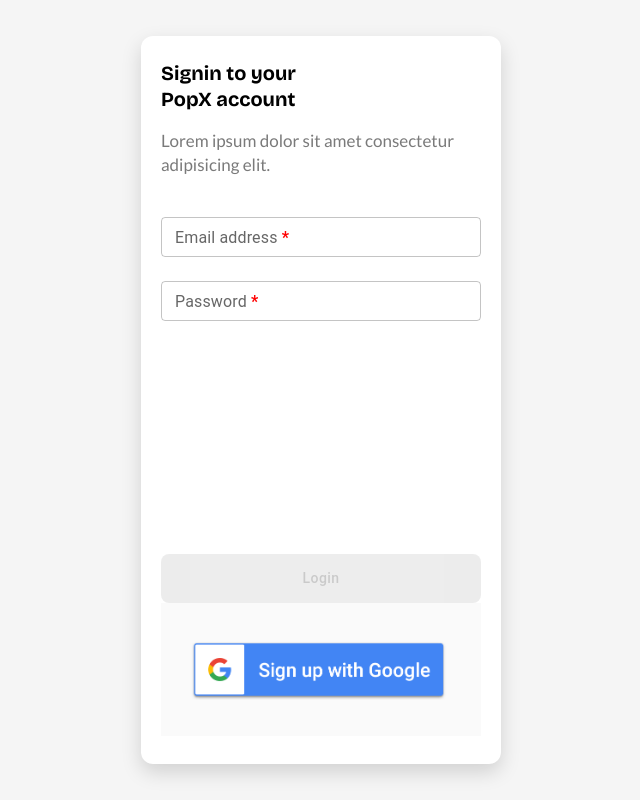
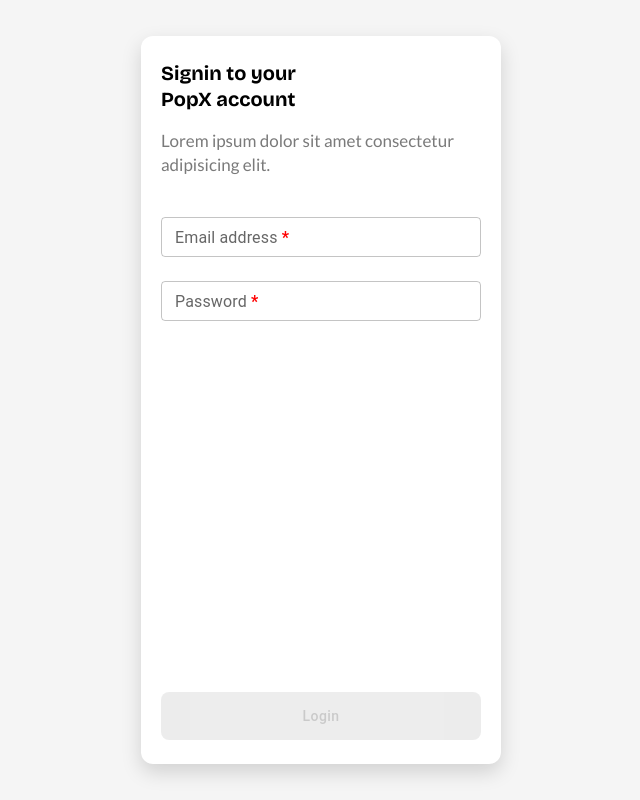
Before and after one commit to Eranna27/fronted, a React (Vite) app: page /login in a window 1280 px wide. Shown: the whole page, without its empty margins (319-959 px from the left). Built offline with nearby package versions, Linux system fonts and the light colour scheme.

Commit message:
commit the google sign

```diff
--- a/src/AuthSuccess.jsx
+++ b/src/AuthSuccess.jsx
@@ -4,9 +4,6 @@
 export default function AuthSuccess() {
   const location = useLocation();
   const navigate = useNavigate();
-  const query = new URLSearchParams(location.search);
-
-
   useEffect(() => {
     const params = new URLSearchParams(window.location.search);
 
--- a/src/Components/Login.jsx
+++ b/src/Components/Login.jsx
@@ -138,9 +138,9 @@
           {loading ? "Logging..." : "Login"}
         </Button>
 
-    <div>
+    {/* <div>
     <GoogleLoginButton />
-  </div>
+  </div> */}
       </form>
     </div>
   );
```
